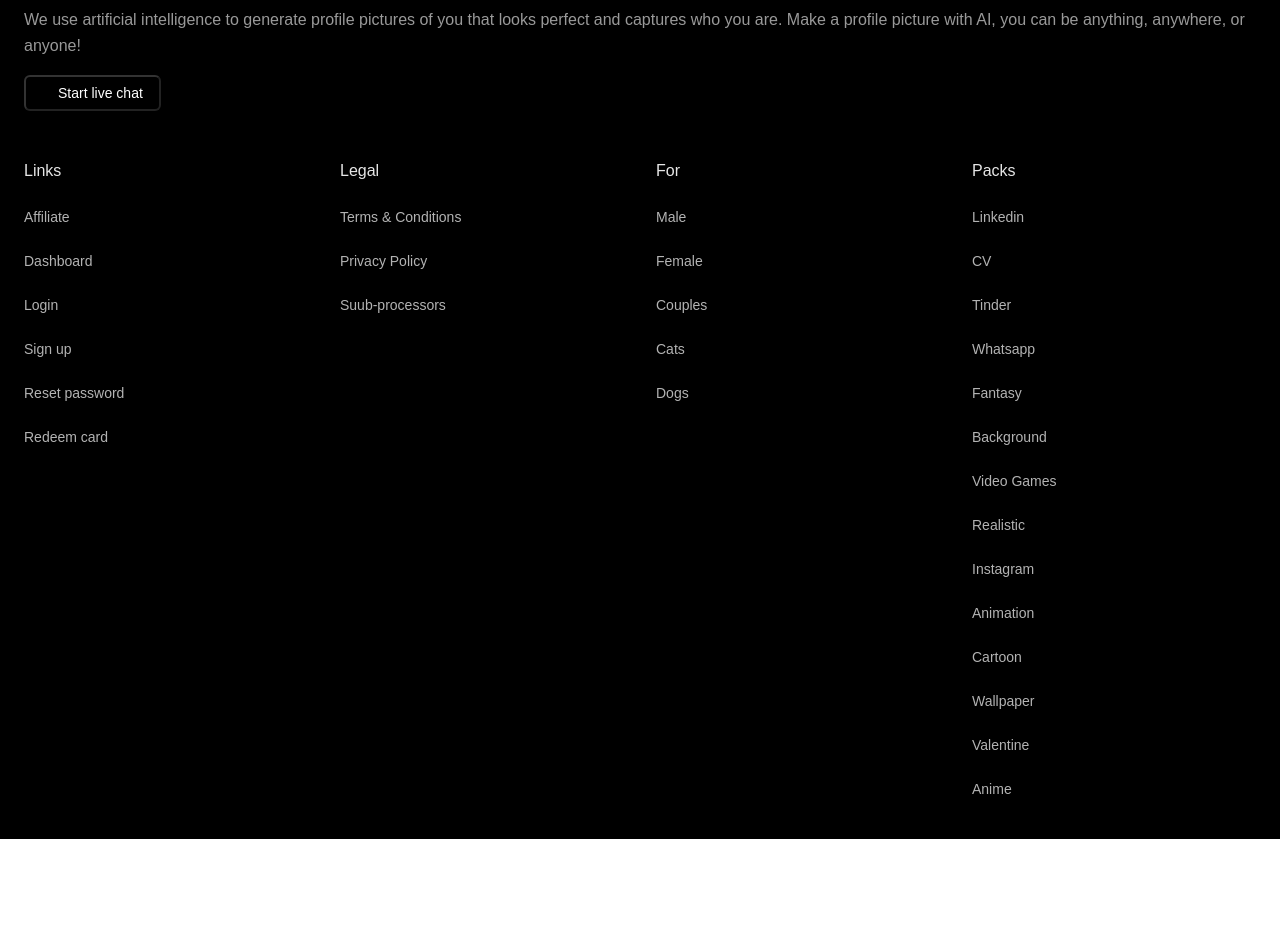
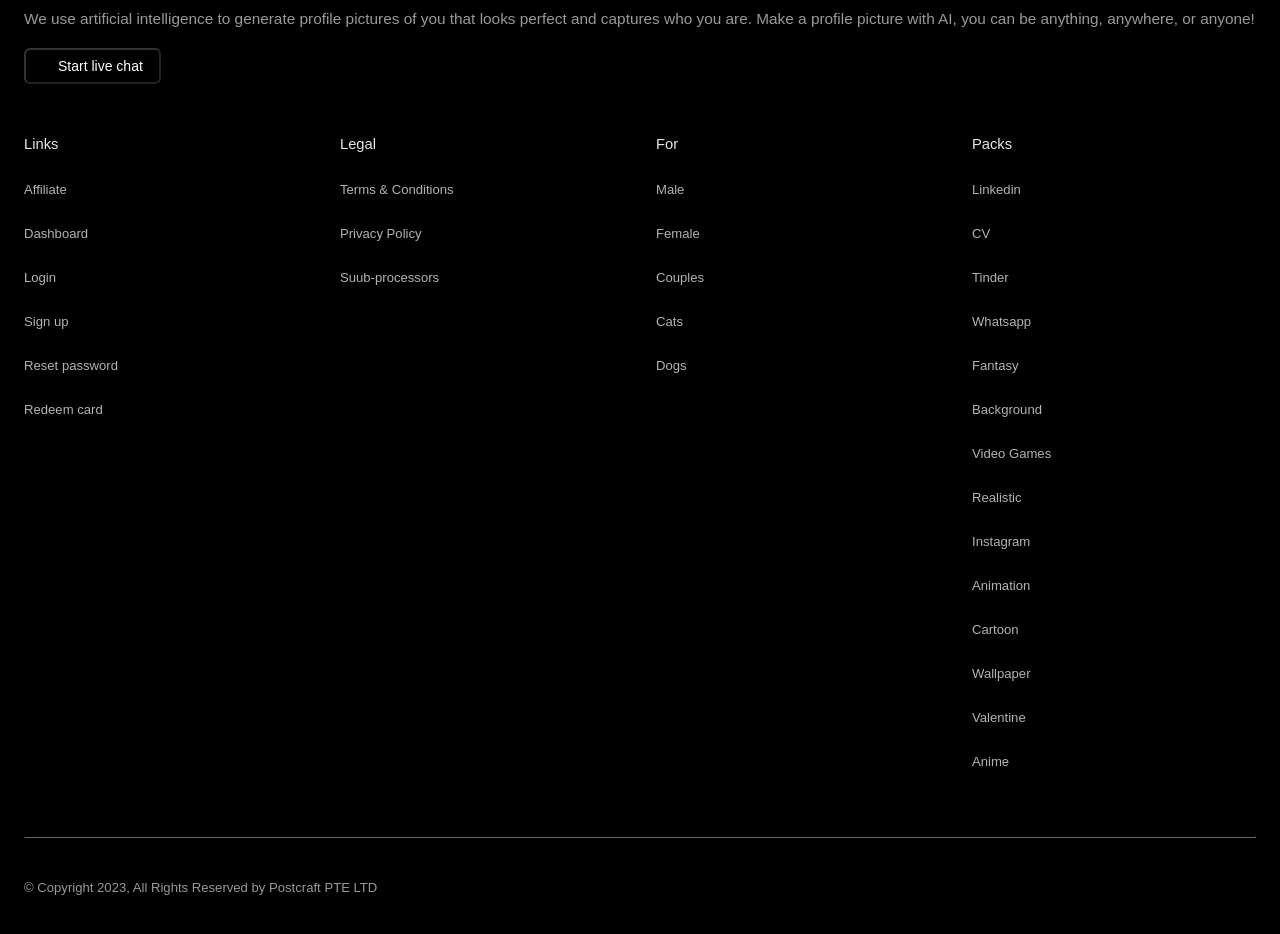
Before and after one commit to lowkey3Dfx/react-landing-page-clone, a React (Create React App) app: page / in a window 1280 px wide. Shown: the part 820-1754 px from the top of the page. Before the commit the page ends 1659 px from the top, so only its background shows below. Built offline with nearby package versions, Linux system fonts and the light colour scheme; a web font is replaced by a local one.

Commit message:
Add update
Footer.js iteration #3 / Changes to font-size and bottom part

```diff
--- a/src/Footer.js
+++ b/src/Footer.js
@@ -3,8 +3,7 @@ import { css } from '@emotion/react';
 
 const sectionStyled = css`
   display: block;
-  margin-top: 64px;
-  padding-bottom: 40px;
+  padding: 64px 0 40px;
   background-color: black;
 `;
 const divOneStyled = css`
@@ -29,13 +28,12 @@ const divThreeStyled = css`
     color: white;
     width: 150px;
     display: block;
-    vertical-align: middle;
   }
 
   p {
     color: rgba(255, 255, 255, 0.6);
     line-height: 1.625;
-    font-size: 1rem;
+    font-size: 0.96rem;
     margin-top: 1.75rem;
   }
   /* Remove this when you found the logo svg */
@@ -56,7 +54,7 @@ const divThreeStyled = css`
     padding-bottom: 0.5rem;
     padding-left: 1rem;
     padding-right: 1rem;
-    background-color: rgba(0, 0, 0, var(--tw-bg-opacity));
+    background-color: rgba(0, 0, 0);
     border-color: rgba(255, 255, 255, 0.2);
     border-radius: 0.375rem;
     display: flex;
@@ -94,7 +92,7 @@ const divFiveStyled = css`
   p {
     color: rgba(255, 255, 255, 0.9);
     font-weight: 500;
-    font-size: 1rem;
+    font-size: 0.92rem;
     line-height: 1.5rem;
     margin: 0;
   }
@@ -113,10 +111,30 @@ const divFiveStyled = css`
 
     a {
       color: rgba(255, 255, 255, 0.7);
-      font-size: 0.875rem;
+      font-size: 0.82rem;
       line-height: 1.25rem;
       display: flex;
     }
+  }
+`;
+
+const lineBreakStyled = css`
+  border-color: #1f2937;
+  margin-bottom: 2.5rem;
+  margin-top: 4rem;
+  border-top-width: 1px;
+`;
+
+const divSixStyled = css`
+  display: flex;
+  justify-content: flex-start;
+  align-items: center;
+
+  p {
+    color: rgba(255, 255, 255, 0.6);
+    font-size: 0.82rem;
+    line-height: 1.25rem;
+    margin: 0;
   }
 `;
 
@@ -252,6 +270,10 @@ export default function Footer() {
             </div>
           </div>
         </div>
+        <hr css={lineBreakStyled} />
+        <div css={divSixStyled}>
+          <p>© Copyright 2023, All Rights Reserved by Postcraft PTE LTD </p>
+        </div>
       </div>
     </section>
   );
```
